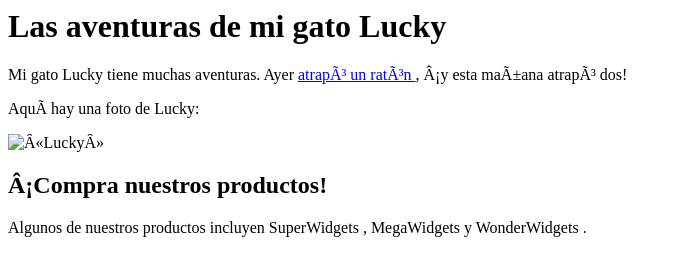
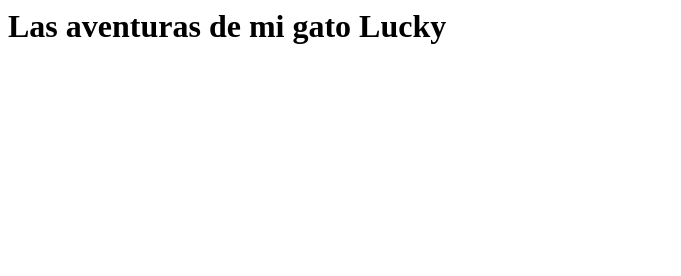
Before and after one commit to BayonDanaM/ProyectoPP2, a plain HTML site: page index.html in a window 1280 px wide. Shown: the whole page, without its empty margins (0-681 px from the left). Drawn offline with Linux system fonts and the light colour scheme.

Commit message:
entendiendo ahora si el index

```diff
--- a/index.html
+++ b/index.html
@@ -2,11 +2,11 @@
 
   <head>
 
-    <title> Las aventuras de mi gato Lucky </title>
+    <title> Laboratorio de Analisis Clinicos MC </title>
 
     <meta http-equiv = «Content-Type» content = «text / html; charset = utf-8»>
 
-    <meta name = «description» content = «Las aventuras de mi gato favorito Lucky, con historias, fotos y películas»>
+    <meta name = «description» content = «Laboratorio de Analisis Clinicos MC»>
 
     <meta name = «keywords» content = «cat, Lucky, pet, animal»>
 
@@ -19,25 +19,6 @@
   <body>
 
     <h1> Las aventuras de mi gato Lucky </h1>
-
-    <div id = «mainContent»>
-
-      <p> Mi gato Lucky tiene muchas aventuras. Ayer <a href=»mouse.html»> atrapó un ratón </a>, ¡y esta mañana atrapó dos! </p>
-
-      <p> Aquí hay una foto de Lucky: </p>
-
-      <img src = «lucky.jpg» alt = «Lucky»>
-
-    </div>
-
-    <div id = «barra lateral»>
-
-      <h2> ¡Compra nuestros productos! </h2>
-
-      <p> Algunos de nuestros productos incluyen <span class = «product»> SuperWidgets </span>, <span class = «product»> MegaWidgets </span> y <span class = «product»> WonderWidgets </span> . </p>
-
-    </div>
-
   </body>
 
 </html>
```
